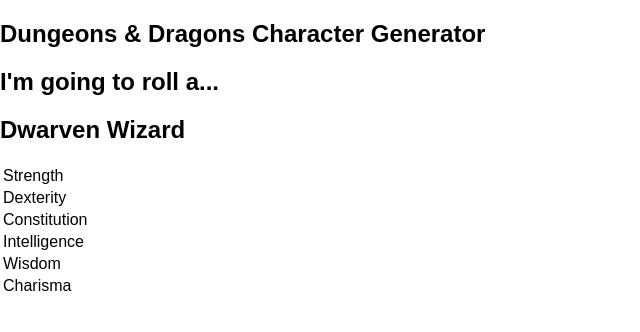
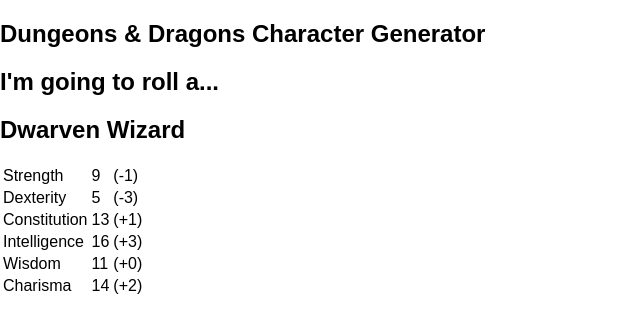
Before and after one commit to jaypea07/character-generator, a React (Create React App) app: page / in a window 1280 px wide. Shown: the top 332 px of the page, without its empty margins (0-640 px from the left). Built offline with nearby package versions, Linux system fonts and the light colour scheme.

Commit message:
Calculating and formatting the modifier

```diff
--- a/src/character/ability-score.model.ts
+++ b/src/character/ability-score.model.ts
@@ -1,11 +1,24 @@
 export class AbilityScore {
   name: string;
   score: number | undefined;
-  modifier: number | undefined;
+  modifier: string | undefined;
 
-  constructor(name: string, score?: number, modifier?: number) {
+  constructor(name: string, score?: number) {
     this.name = name;
-    this.score = score;
-    this.modifier = modifier;
+    this.score = score || 0;
+    this.modifier = this.formatModifier(this.score);
+  }
+
+  private formatModifier(score: number): string {
+    let modifier = Math.floor((score - 10) / 2);
+    let formattedString;
+
+    if (modifier < 0) {
+      formattedString = modifier.toString();
+    } else {
+      formattedString = '+' + modifier;
+    }
+
+    return formattedString;
   }
 }
--- a/src/character/character.tsx
+++ b/src/character/character.tsx
@@ -13,9 +13,7 @@
   ];
 
   componentWillMount() {
-    this.abilityScores = this.requiredScores.map(abilityScore => {
-      return new AbilityScore(abilityScore);
-    });
+    this.abilityScores = this.rollStats(this.requiredScores);
   }
 
   render() {
@@ -23,7 +21,7 @@
       return  <tr>
                 <td>{ability.name}</td>
                 <td>{ability.score}</td>
-                <td>{ability.modifier}</td>
+                <td>({ability.modifier})</td>
               </tr>;
     });
 
@@ -36,7 +34,13 @@
     );
   }
 
-  // private rollD20() {
-  //   return Math.floor(Math.random() * 19 + 1);
-  // }
+  private rollStats(requiredStats: Array<string>): Array<AbilityScore> {
+    return requiredStats.map(abilityScore => {
+      return new AbilityScore(abilityScore, this.rollD20());
+    });
+  }
+
+  private rollD20() {
+    return Math.floor(Math.random() * 19 + 1);
+  }
 }
```
